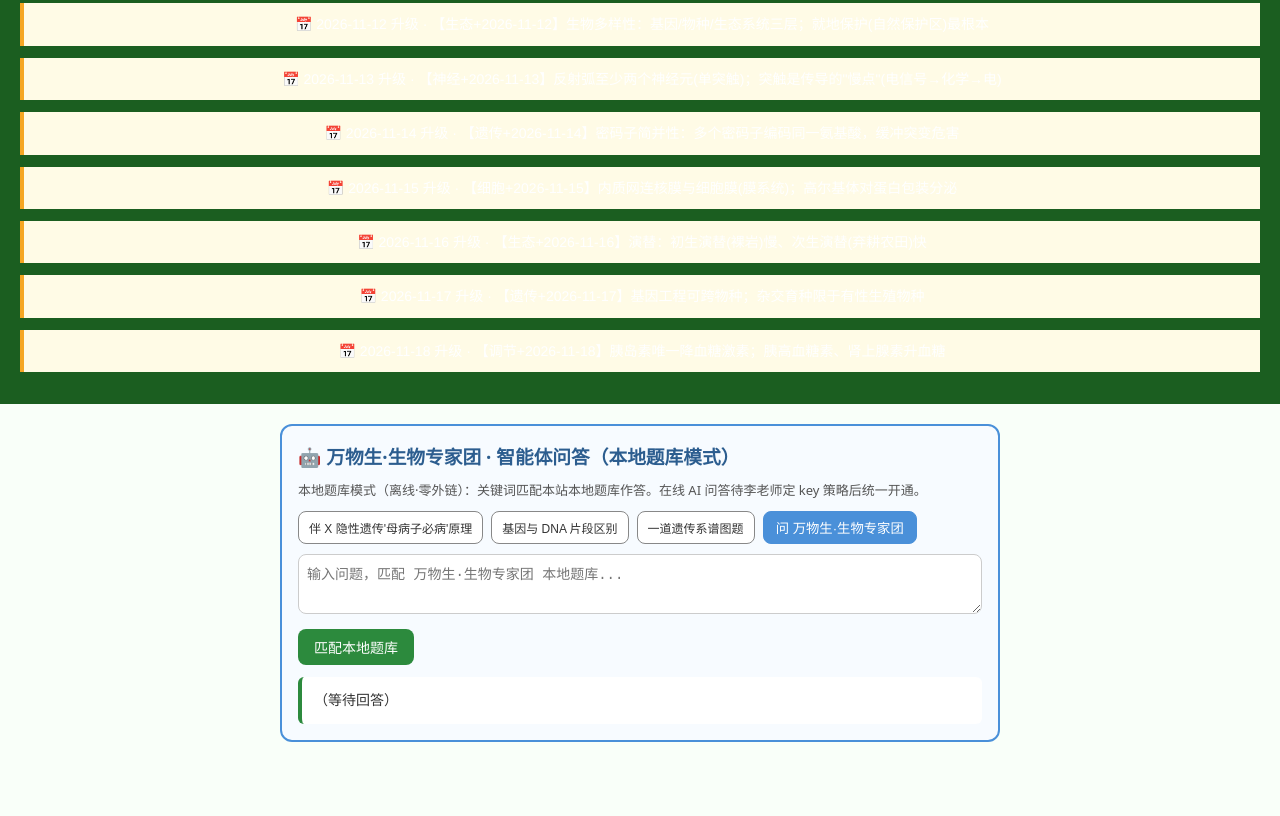
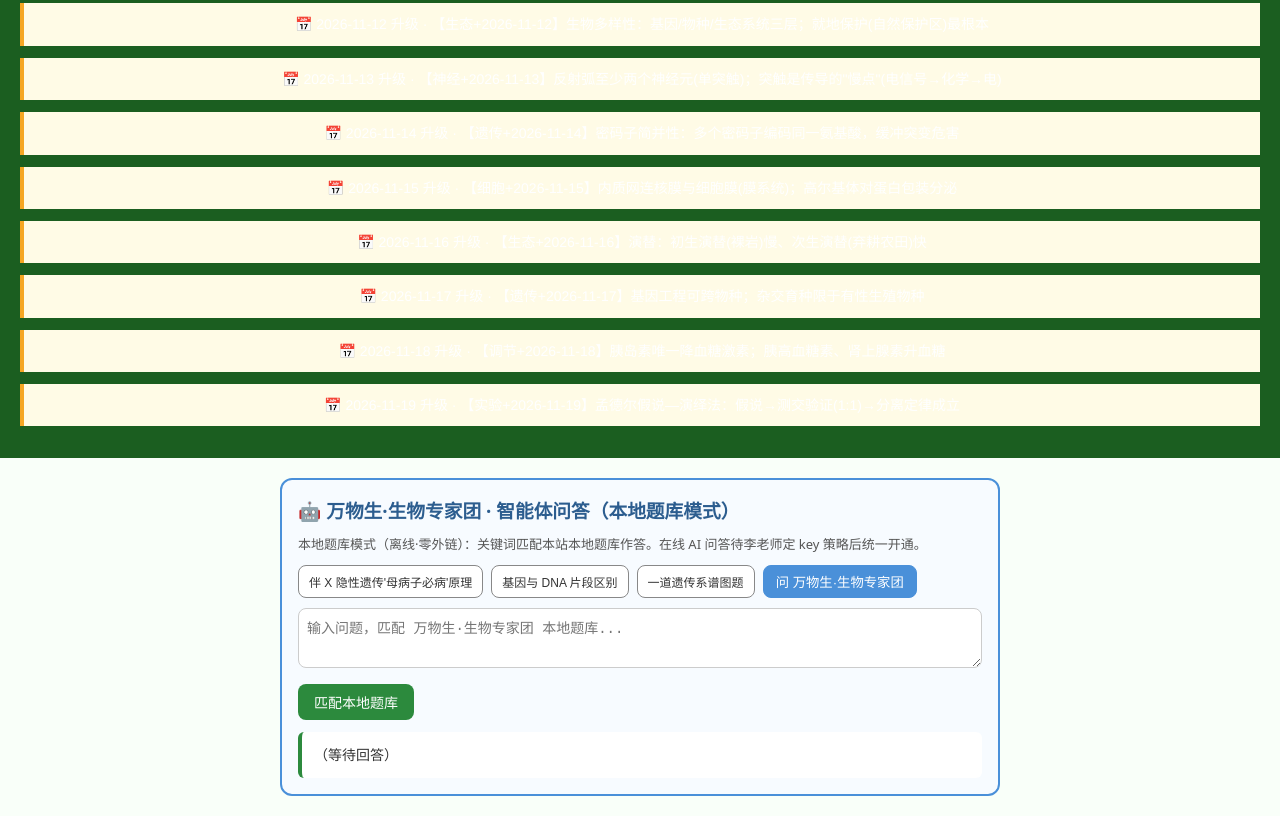
Before and after one commit to dapengzhanchi141345/li-yanming-bio, a plain HTML site: page index.html in a window 1280 px wide. Shown: the part 2461-3277 px from the top of the page. Before the commit the page ends 3223 px from the top, so only its background shows below. Drawn offline with Linux system fonts and the light colour scheme.

Commit message:
bio 12独立站升级 2026-11-19

```diff
--- a/index.html
+++ b/index.html
@@ -452,6 +452,8 @@ footer .watermark {
 <div style="background:#fffbe6;border-left:4px solid #f5a623;padding:10px;margin:12px 0;font-size:14px">📅 2026-11-17 升级 · 【遗传+2026-11-17】基因工程可跨物种；杂交育种限于有性生殖物种</div>
 
 <div style="background:#fffbe6;border-left:4px solid #f5a623;padding:10px;margin:12px 0;font-size:14px">📅 2026-11-18 升级 · 【调节+2026-11-18】胰岛素唯一降血糖激素；胰高血糖素、肾上腺素升血糖</div>
+
+<div style="background:#fffbe6;border-left:4px solid #f5a623;padding:10px;margin:12px 0;font-size:14px">📅 2026-11-19 升级 · 【实验+2026-11-19】孟德尔假说—演绎法：假说→测交验证(1:1)→分离定律成立</div>
 </footer>
 
 <script>
```
